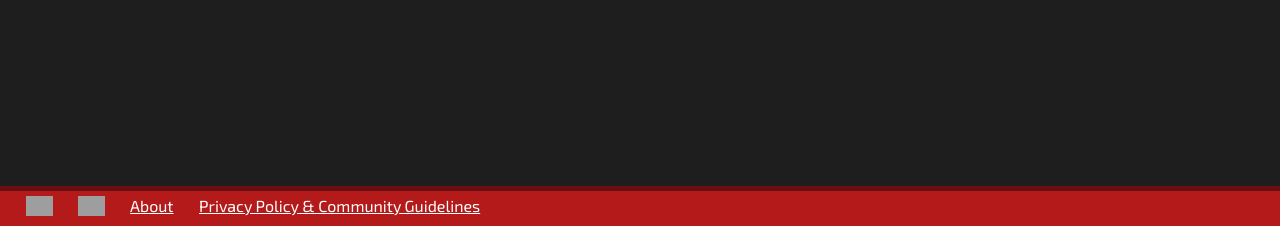
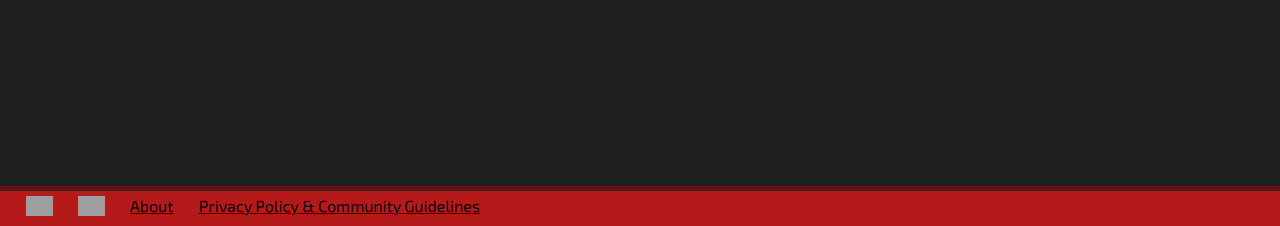
Before and after one commit to nrmalone/dungeonviewer, a PHP site: template app/views/character.php in a window 1280 px wide. Shown: the part 574-800 px from the top of the page. Run offline with PHP 8.4, Linux system fonts and the light colour scheme; the template is opened without the code that fills it, so the values that code supplies are empty; some libraries are stand-ins or nearby versions; grey boxes are pictures that could not be loaded.

Commit message:
changed footer and added user-friendly error output to character modeler view

```diff
--- a/app/components/pagefooter.php
+++ b/app/components/pagefooter.php
@@ -1,8 +1,8 @@
             <footer>
                 <a class="footerElement" href="https://www.instagram.com/" target="_blank"><img class="footerElement" alt="link to DND Viewer on Instagram" src="<?=ROOT?>img/footer/ig.png"></a>
-                <a class="footerElement" href="https://www.tiktok.com/" target="_blank"><img class="footerElement" alt="link to DND Viewer on TikTok" src="<?=ROOT?>img/footer/tt.png"></a>
-                <a style="color: white; text-decoration: none; text-decoration: underline;" class="footerElement" href="<?=ROOT?>home/about">About</a>
-                <a style="color: white; text-decoration: none; text-decoration: underline;" class="footerElement" href="<?=ROOT?>home/sitepolicies">Privacy Policy & Community Guidelines</a>
+                <a class="footerElement" href="https://www.youtube.com/" target="_blank"><img class="footerElement" alt="link to DND Viewer on YouTube" src="<?=ROOT?>img/footer/yt.png"></a>
+                <a style="color: black; text-decoration: none; text-decoration: underline;" class="footerElement" href="<?=ROOT?>home/about">About</a>
+                <a style="color: black; text-decoration: none; text-decoration: underline;" class="footerElement" href="<?=ROOT?>home/sitepolicies">Privacy Policy & Community Guidelines</a>
             </footer>
         </main>
     </body>
--- a/app/views/modeler.php
+++ b/app/views/modeler.php
@@ -1,7 +1,11 @@
 <?php require_once '../app/components/pageheader.php'; ?>
-<?php if ($data['pc']) : ?>
+<?php if ($data['pc'] !== false) : ?>
 <!-- threejs -->
 <?php else: ?>
 <!-- display error about unable to load character -->
+<div align="center" style="justify-content: center; max-width: max-content; margin: auto;">
+    <h2>Whoops! Looks like that character doesn't exist yet.</h2>
+    <h3>Want to <a href=<?=ROOT?><?php if (isset($_SESSION['userID'])) { echo "character"; } else { echo "account/signin"; } ?> style="color: white; text-decoration: none; text-decoration: underline;">make your own</a>?</h3>
+</div>
 <?php endif; ?>
 <?php require_once '../app/components/pagefooter.php'; ?>
```
